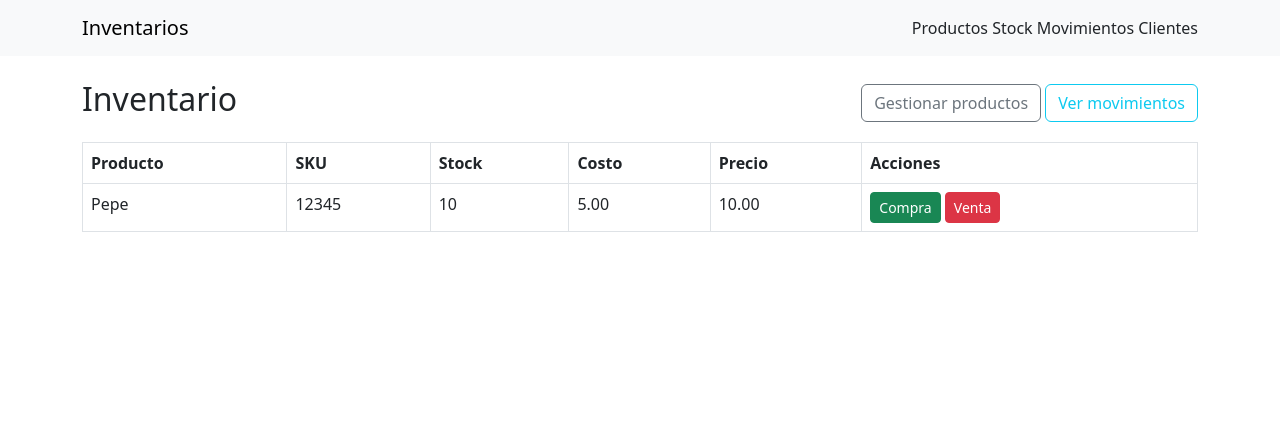
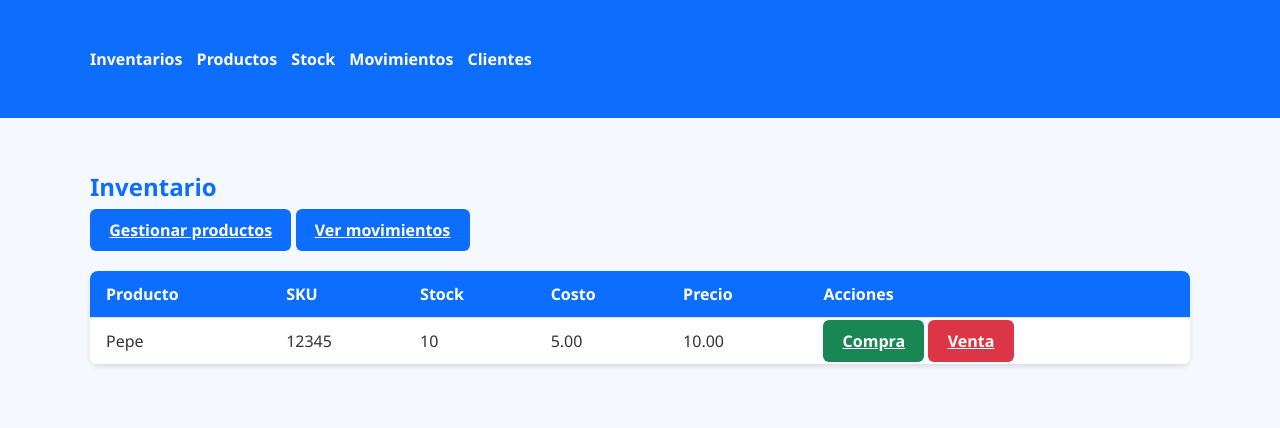
Before and after one commit to MT1309/inventarios, a Flask app: page /inventory in a window 1280 px wide. Shown: the top 428 px of the page. Run offline with Flask 3, Linux system fonts and the light colour scheme.

Commit message:
Pequeños Cambios

```diff
--- /dev/null
+++ b/static/styles/style.css
@@ -0,0 +1,141 @@
+/* ====== style.css ====== */
+
+/* Fuente y reset */
+body {
+    font-family: "Segoe UI", Tahoma, sans-serif;
+    margin: 0;
+    padding: 0;
+    background-color: #f5f9ff;
+    color: #333;
+}
+
+/* Navbar o header */
+nav {
+    background-color: #0d6efd;
+    padding: 1rem;
+}
+
+nav a {
+    color: rgb(255, 255, 255);
+    text-decoration: none;
+    margin-right: 10px;
+    font-weight: bold;
+}
+
+nav a:hover {
+    text-decoration: underline;
+}
+
+/* Encabezados */
+h1, h2, h3 {
+    color: #0d6efd;
+    margin-bottom: 1rem;
+}
+
+/* Tablas */
+table {
+    width: 100%;
+    border-collapse: collapse;
+    margin-bottom: 2rem;
+    background: white;
+    border-radius: 8px;
+    overflow: hidden;
+    box-shadow: 0 2px 5px rgba(0,0,0,0.1);
+    margin-top: 30px;
+}
+
+th, td {
+    padding: 0.75rem 1rem;
+    border-bottom: 1px solid #e0e0e0;
+    text-align: left;
+}
+
+th {
+    background-color: #0d6efd;
+    color: white;
+}
+
+tr:hover {
+    background-color: #eef5ff;
+}
+
+/* Formularios */
+form {
+    background: white;
+    padding: 2rem;
+    border-radius: 8px;
+    box-shadow: 0 2px 5px rgba(0,0,0,0.1);
+    max-width: 600px;
+}
+
+label {
+    font-weight: 600;
+    margin-bottom: 0.5rem;
+    display: block;
+}
+
+input, select {
+    width: 100%;
+    padding: 0.6rem;
+    margin-bottom: 1rem;
+    border: 1px solid #ccc;
+    border-radius: 6px;
+}
+
+input:focus, select:focus {
+    outline: none;
+    border-color: #0d6efd;
+    box-shadow: 0 0 4px rgba(13,110,253,0.4);
+}
+
+/* Botones */
+.btn {
+    padding: 0.6rem 1.2rem;
+    border: none;
+    border-radius: 6px;
+    cursor: pointer;
+    font-weight: bold;
+}
+
+.btn-primary {
+    background-color: #0d6efd;
+    color: white;
+}
+
+.btn-primary:hover {
+    background-color: #012d70;
+}
+
+.btn-danger {
+    background-color: #dc3545;
+    color: white;
+}
+
+.btn-danger:hover {
+    background-color: #bb2d3b;
+}
+
+.btn-success {
+    background-color: #198754;
+    color: white;
+}
+
+.btn-success:hover {
+    background-color: #157347;
+}
+
+.btn-secondary {
+    background-color: #6c757d;
+    color: white;
+}
+
+.btn-secondary:hover {
+    background-color: #5c636a;
+}
+
+/* Contenedor */
+.container {
+    max-width: 1100px;
+    margin: auto;
+    padding: 2rem;
+}
--- a/templates/base.html
+++ b/templates/base.html
@@ -4,13 +4,13 @@
   <meta charset="utf-8">
   <meta name="viewport" content="width=device-width,initial-scale=1">
   <title>Inventarios</title>
-  <link href="https://cdn.jsdelivr.net/npm/bootstrap@5.3.0/dist/css/bootstrap.min.css" rel="stylesheet">
+  <link rel="stylesheet" href="{{ url_for('static', filename='styles/style.css') }}">
 </head>
 <body>
 <nav class="navbar navbar-expand-lg navbar-light bg-light mb-4">
   <div class="container">
-    <a class="navbar-brand" href="{{ url_for('inventory') }}">Inventarios</a>
     <div>
+      <a class="navbar-brand" href="{{ url_for('inventory') }}">Inventarios</a>
       <a class="nav-link d-inline" href="{{ url_for('products') }}">Productos</a>
       <a class="nav-link d-inline" href="{{ url_for('inventory') }}">Stock</a>
       <a class="nav-link d-inline" href="{{ url_for('movements') }}">Movimientos</a>
--- a/templates/inventory.html
+++ b/templates/inventory.html
@@ -3,8 +3,8 @@
 <div class="d-flex justify-content-between align-items-center mb-3">
   <h2>Inventario</h2>
   <div>
-    <a class="btn btn-outline-secondary" href="{{ url_for('products') }}">Gestionar productos</a>
-    <a class="btn btn-outline-info" href="{{ url_for('movements') }}">Ver movimientos</a>
+    <a class="btn btn-primary mb-3" href="{{ url_for('products') }}">Gestionar productos</a>
+    <a class="btn btn-primary mb-3" href="{{ url_for('movements') }}">Ver movimientos</a>
   </div>
 </div>
 
```
Also changed, not shown: templates/purchase_form.html (+0 -10 lines).
